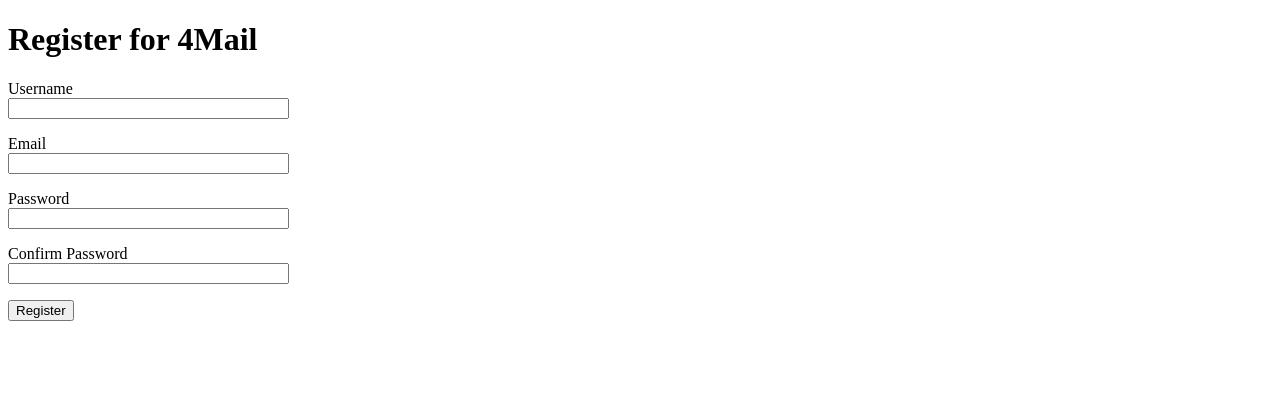
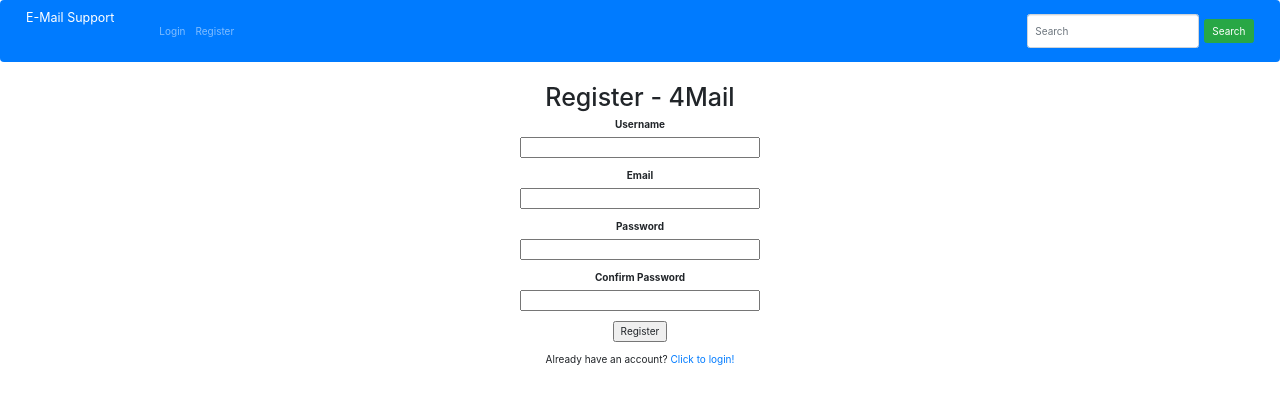
Before and after one commit to mikieyx/4Mail, a Flask app: page /register in a window 1280 px wide. Shown: the top 404 px of the page. Run offline with Flask 3, Linux system fonts and the light colour scheme; some libraries are stand-ins or nearby versions.

Commit message:
fix merge conflix

```diff
--- a/app/__init__.py
+++ b/app/__init__.py
@@ -1,12 +1,34 @@
 from flask import Flask
+from flask_sqlalchemy import SQLAlchemy
+from flask_login import LoginManager
+from flask_bootstrap import Bootstrap
+from flask_migrate import Migrate
+from flask_mail import Mail
+from config import Config
+import os
 
 myapp_obj = Flask(__name__)
 
+basedir = os.path.abspath(os.path.dirname(__file__))
+
 myapp_obj.config.from_mapping(
-    SECRET_KEY = 'you-will-never-guess'
+    SECRET_KEY = '4mail',
+    SQLALCHEMY_DATABASE_URI = 'sqlite:///' + os.path.join(basedir, 'app.db'),
+    SQLALCHEMY_TRACK_MODIFICATIONS = False
 )
 
-from app import routes
+db = SQLAlchemy(myapp_obj)
+
+migrate = Migrate(myapp_obj, db)
+
+login = LoginManager(myapp_obj)
+login.login_view = 'login'
+
+login.init_app(myapp_obj)
+
+bootstrap = Bootstrap(myapp_obj)
+
+mail = Mail(myapp_obj)
 
 # add the following lines to enable chat functionality
 from flask_socketio import SocketIO, emit
@@ -18,3 +40,5 @@ socketio = SocketIO(myapp_obj)
 @socketio.on('message')
 def handle_message(data):
     emit('message', data, broadcast=True)
+
+from app import routes, models
--- a/app/forms.py
+++ b/app/forms.py
@@ -1,12 +1,13 @@
 from flask_wtf import FlaskForm
 from wtforms import StringField, PasswordField, BooleanField, SubmitField, TextAreaField
-from wtforms.validators import DataRequired, Email, EqualTo, Length
+from wtforms.validators import DataRequired, Email, EqualTo, Length, ValidationError
+from .models import User
 
 class LoginForm(FlaskForm):
     username = StringField('Username', validators=[DataRequired()])
     password = PasswordField('Password', validators=[DataRequired()])
     remember_me = BooleanField('Remember Me')
-    submit = SubmitField('Sign In')
+    submit = SubmitField('Log In')
 
 class RegistrationForm(FlaskForm):
     username = StringField('Username', validators=[DataRequired()])
@@ -15,6 +16,16 @@ class RegistrationForm(FlaskForm):
     confirm_password = PasswordField('Confirm Password', validators=[DataRequired(), EqualTo('password')])
     submit = SubmitField('Register')
 
+    def validate_username(self, username):
+        user = User.query.filter_by(username=username.data).first()
+        if user is not None:
+            raise ValidationError('Please use a different username.')
+
+    def validate_email(self, email):
+        user = User.query.filter_by(email=email.data).first()
+        if user is not None:
+            raise ValidationError('Please use a different email address.')
+
 class ChatForm(FlaskForm):
     recipient = StringField('Recipient', validators=[DataRequired()])
     message = TextAreaField('Message', validators=[DataRequired(), Length(min=1, max=500)])
--- a/app/routes.py
+++ b/app/routes.py
@@ -1,35 +1,61 @@
 from flask import render_template, flash, redirect, url_for, request
 from .forms import LoginForm, RegistrationForm, ChatForm
-from app import myapp_obj
+from app import myapp_obj, db
+from flask_login import current_user, login_user, logout_user, login_required
+from .models import User
+import time
 
-@myapp_obj.route("/")
-@myapp_obj.route("/hello")
-def hello():
-    #return "Hello, welcome to 4Mail! Please log in to start sending chats."
-    return render_template('hello.html')
+@myapp_obj.route('/', methods=['GET', 'POST'])
+def home():
+    return render_template('home.html')
 
-@myapp_obj.route("/index")
-def index():
-    recipient = 'RecipientName' # assume recipient's username is "RecipientName"
-    return render_template('index.html', recipient=recipient)
+@myapp_obj.route('/login', methods=['GET', 'POST'])
+def login():
+    if current_user.is_authenticated:
+        return redirect(url_for('home'))
 
-@myapp_obj.route("/login", methods=['GET', 'POST'])
-def login():
     form = LoginForm()
+
     if form.validate_on_submit():
-        # TODO: Add login functionality
-        flash(f'Login requested for user {form.username.data}, remember_me={form.remember_me.data}')
-        return redirect(url_for('index'))
-    return render_template('login.html', form=form)
+        user = User.query.filter_by(username=form.username.data).first()
 
-@myapp_obj.route("/register", methods=['GET', 'POST'])
+        if user is None:
+            flash('Invalid Username')
+            return redirect(url_for('login'))
+        if not user.check_password(form.password.data):
+            flash('Invalid Password')
+            return redirect(url_for('login'))
+
+        login_user(user, remember=form.remember_me.data)
+        return redirect(url_for('home'))
+
+    return render_template('login.html', title='Sign In for 4Mail', form=form)
+
+@myapp_obj.route('/register', methods=['GET', 'POST'])
 def register():
+    if current_user.is_authenticated:
+        return redirect(url_for('home'))
+
     form = RegistrationForm()
+
     if form.validate_on_submit():
-        # TODO: Add registration functionality
-        flash(f'Account created for {form.username.data}!')
-        return redirect(url_for('login'))
-    return render_template('register.html', form=form)
+        if db.session.query(User).filter_by(username=form.username.data).count() < 1:
+            user = User(username=form.username.data, email=form.email.data)
+            user.set_password(form.password.data)
+            db.session.add(user)
+            db.session.commit()
+            flash(f'Congratulations, {form.username.data} is an 4Mail user now!')
+            return redirect(url_for('login'))
+        else:
+            flash(f'Sorry, {form.username.data} is already an 4Mail user!')
+            return redirect(url_for('login'))
+
+    return render_template('register.html', title='Register 4Mail', form=form)
+
+@myapp_obj.route('/logout')
+def logout():
+    logout_user()
+    return redirect(url_for('login'))
 
 @myapp_obj.route("/chat", methods=['GET', 'POST'])
 def chat():
--- a/app/templates/base.html
+++ b/app/templates/base.html
@@ -1,8 +1,51 @@
-<html>
-    <head>
-        <title>Home Page - my blog</title>
-    </head>
-    <body>
-        <h1>Testing </h1>
-    </body>
-</html>
+{% extends 'bootstrap/base.html' %}
+
+{% block title %}{% endblock %}
+
+{% block styles %}
+  {{ super() }}
+  <link rel="stylesheet" href="https://maxcdn.bootstrapcdn.com/bootstrap/4.0.0/css/bootstrap.min.css" integrity="sha384-Gn5384xqQ1aoWXA+058RXPxPg6fy4IWvTNh0E263XmFcJlSAwiGgFAW/dAiS6JXm" crossorigin="anonymous">
+  <link rel="stylesheet" href="../static/css/main.css">
+{% endblock %}
+
+{% block scripts %}
+  {{ super() }}
+{% endblock %}
+
+{% block navbar %}
+  <nav class="navbar navbar-dark bg-primary navbar-expand-lg">
+    <a class="navbar-brand" href="{{ url_for('home') }}">E-Mail Support</a>
+    <button class="navbar-toggler" type="button" data-toggle="collapse" data-target="#navbarSupportedContent" aria-controls="navbarSupportedContent" aria-expanded="false" aria-label="Toggle navigation">
+      <span class="navbar-toggler-icon"></span>
+    </button>
+
+    <div class="collapse navbar-collapse" id="navbarSupportedContent">
+      <ul class="navbar-nav mr-auto">
+        {% if current_user.is_anonymous %}
+          <li class="nav-item">
+            <a class="nav-link" href="{{ url_for('login') }}">Login</a>
+          </li>
+          <li class="nav-item">
+            <a class="nav-link" href="{{ url_for('register') }}">Register</a>
+          </li>
+        {% else %}
+        <li class="nav-item">
+            <a class="nav-link" href="{{ url_for('chat') }}">Send Chat</a>
+          </li>
+        <li class="nav-item">
+          <a class="nav-link" href="{{ url_for('logout') }}">Logout</a>
+        </li>
+        {% endif %}
+
+      </ul>
+      <form class="form-inline my-2 my-lg-0">
+        <input class="form-control mr-sm-2" type="search" placeholder="Search" aria-label="Search">
+        <button class="btn btn-success my-2 my-sm-0" type="submit">Search</button>
+      </form>
+    </div>
+  </nav>
+{% endblock %}
+
+{% block content %}
+  {% block app_content %}{% endblock %}
+{% endblock %}
--- a/app/templates/register.html
+++ b/app/templates/register.html
@@ -1,41 +1,40 @@
-<!DOCTYPE html>
-<html>
-  <head>
-    <title>4Mail - Register</title>
-  </head>
-  <body>
-    <h1>Register for 4Mail</h1>
-    <form method="POST" action="{{ url_for('register') }}">
-      {{ form.hidden_tag() }}
-      <p>
-        {{ form.username.label }}<br>
-        {{ form.username(size=32) }}<br>
-        {% for error in form.username.errors %}
-        <span style="color: red;">{{ error }}</span><br>
-        {% endfor %}
+{% extends "base.html" %}
+{% import 'bootstrap/wtf.html' as wtf %}
+
+{% block app_content %}
+  <div class="row">
+    <div class="col-md-4 offset-md-4 col-xs-8 offset-xs-2">
+      <h1> <center> Register - 4Mail </center> </h1>
+    </div>
+  </div>
+
+  <div class="row">
+    <div class="col-md-4 offset-md-4 col-xs-8 offset-xs-2">
+        <div class="register-form-group">
+            <form action="" method="POST" novalidate>
+               {{form.hidden_tag()}}
+                  <p align="center"> {{form.username.label}} <br>
+                     {{form.username(size=32)}}</p>
+
+                  <p align="center"> {{form.email.label}} <br>
+                     {{form.email(size=32)}}</p>
+
+                  <p align="center"> {{form.password.label}} <br>
+                     {{form.password(size=32)}}</p>
+
+                  <p align="center"> {{form.confirm_password.label}} <br>
+                     {{form.confirm_password(size=32)}}</p>
+
+                  <p align="center">{{form.submit()}}</p>
+            </form>
+         </div>
+    </div>
+  </div>
+
+  <div class="row">
+    <div class="col-md-4 offset-md-4 col-xs-8 offset-xs-2">
+      <p align="center">Already have an account? <a href="{{ url_for('login') }}">Click to login!</a>
       </p>
-      <p>
-        {{ form.email.label }}<br>
-        {{ form.email(size=32) }}<br>
-        {% for error in form.email.errors %}
-        <span style="color: red;">{{ error }}</span><br>
-        {% endfor %}
-      </p>
-      <p>
-        {{ form.password.label }}<br>
-        {{ form.password(size=32) }}<br>
-        {% for error in form.password.errors %}
-        <span style="color: red;">{{ error }}</span><br>
-        {% endfor %}
-      </p>
-      <p>
-        {{ form.confirm_password.label }}<br>
-        {{ form.confirm_password(size=32) }}<br>
-        {% for error in form.confirm_password.errors %}
-        <span style="color: red;">{{ error }}</span><br>
-        {% endfor %}
-      </p>
-      <p>{{ form.submit() }}</p>
-    </form>
-  </body>
-</html>
+    </div>
+  </div>
+{% endblock %}
```
Also changed, not shown: app/models.py (added, +40 -0 lines), app/templates/hello.html (deleted, +0 -13 lines), app/templates/home.html (added, +36 -0 lines), app/templates/index.html (deleted, +0 -21 lines), app/templates/login.html (+22 -11 lines), app/templates/sample.html (deleted, +0 -8 lines), app/app.db (added).
